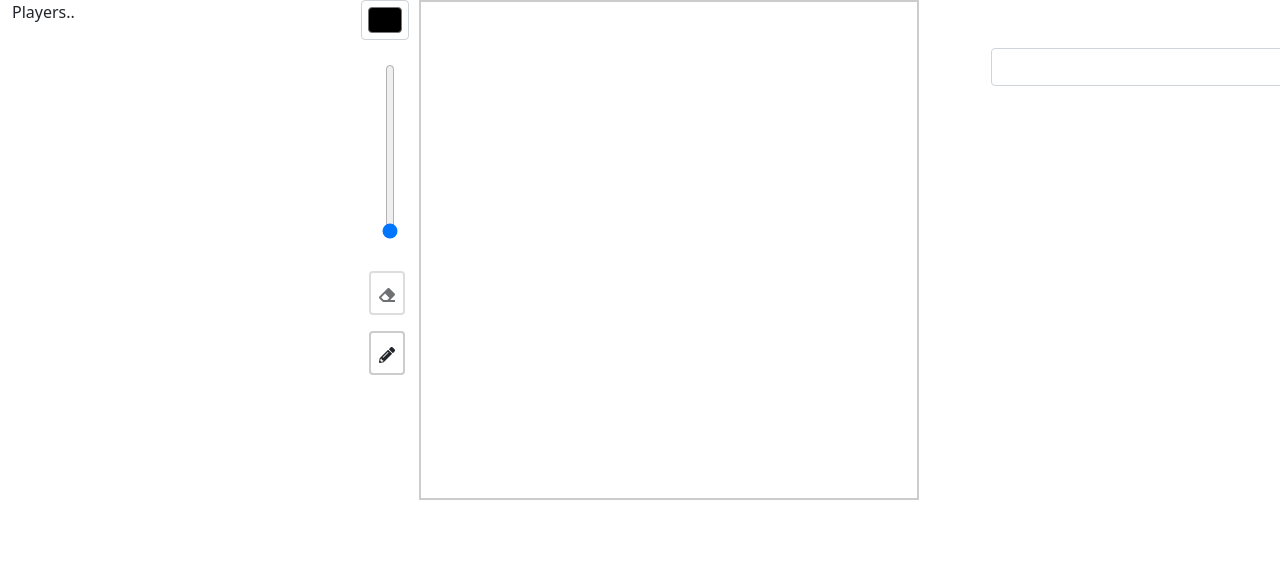
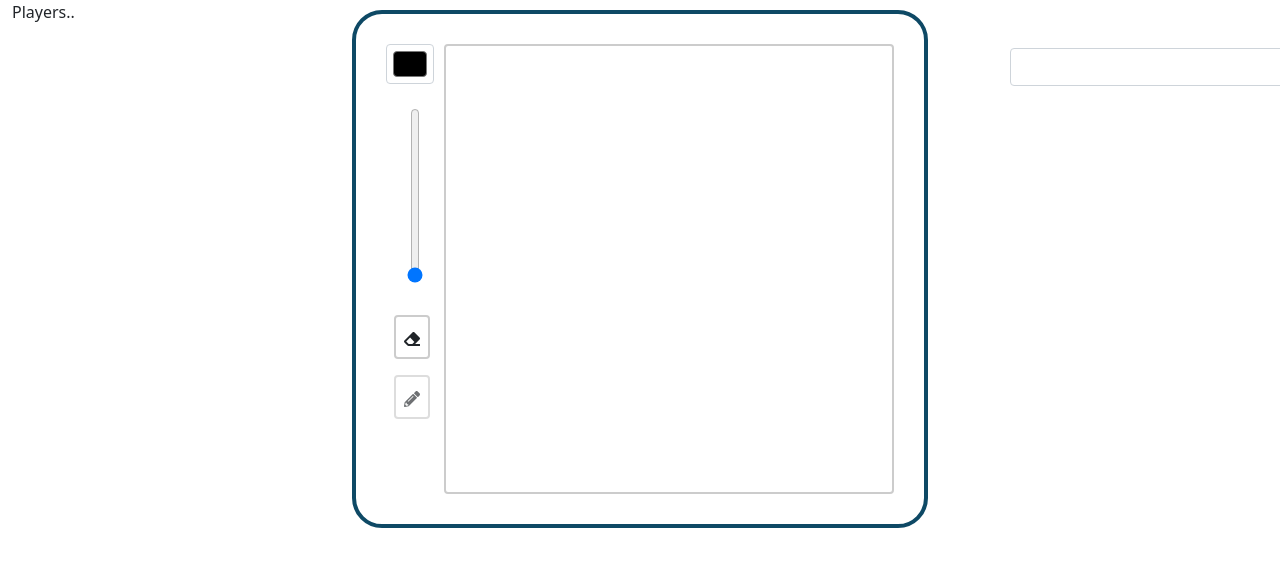
Before and after one commit to Charliecof/pinturilo3, a React (Create React App) app: page / in a window 1280 px wide. Shown: the top 566 px of the page. Built offline with nearby package versions, Linux system fonts and the light colour scheme.

Commit message:
some fixes on Canvas

```diff
--- a/src/components/atoms/canvas/index.js
+++ b/src/components/atoms/canvas/index.js
@@ -10,10 +10,10 @@ export default function Canvas() {
 	const [tool, setTool] = useState('pencil');
 	useEffect(() => {
 		const canvas = canvasRef.current;
-		canvas.width = 1000;
-		canvas.height = 1000;
-		canvas.style.width = `500px`;
-		canvas.style.height = `500px`;
+		canvas.width = 890;
+		canvas.height = 890;
+		canvas.style.width = `450px`;
+		canvas.style.height = `450px`;
 
 		const context = canvas.getContext('2d');
 		context.scale(2, 2);
@@ -62,8 +62,8 @@ export default function Canvas() {
 	};
 
 	return (
-		<div className="d-flex">
-			<div>
+		<div className="d-flex my-canvas" >
+			<div className="cont-canvas">
 				<input
 					className="form-control form-control-color"
 					type="color"
@@ -80,9 +80,9 @@ export default function Canvas() {
 					onChange={changeWidth}
 				/>
 				<button
-					onClick={selectPencil}
+					onClick={selectErase}
 					className={
-						tool === 'pencil'
+						tool === 'eraser'
 							? 'btn btn-tool m-2 disabled'
 							: 'btn btn-tool m-2'
 					}
@@ -90,9 +90,9 @@ export default function Canvas() {
 					<FaEraser />
 				</button>
 				<button
-					onClick={selectErase}
+					onClick={selectPencil}
 					className={
-						tool === 'eraser'
+						tool === 'pencil'
 							? 'btn btn-tool m-2 disabled'
 							: 'btn btn-tool m-2'
 					}
--- a/src/components/atoms/canvas/styles.css
+++ b/src/components/atoms/canvas/styles.css
@@ -1,5 +1,4 @@
-input[type=range][orient=vertical]
-{
+input[type="range"][orient="vertical"] {
     writing-mode: bt-lr; /* IE */
     -webkit-appearance: slider-vertical; /* Chromium */
     width: 8px;
@@ -7,7 +6,19 @@ input[type=range][orient=vertical]
     padding: 0 5px;
 }
 
-.btn-tool{
+.btn-tool {
     border: 2px solid #ccc;
     padding: 8px;
 }
+
+canvas {
+    border-radius: 4px;
+}
+
+.my-canvas {
+    border: 4px solid #0e4965;
+    border-radius: 30px;
+    padding: 30px;
+    margin: 10px;
+    background-color: #fff;
+}
```
